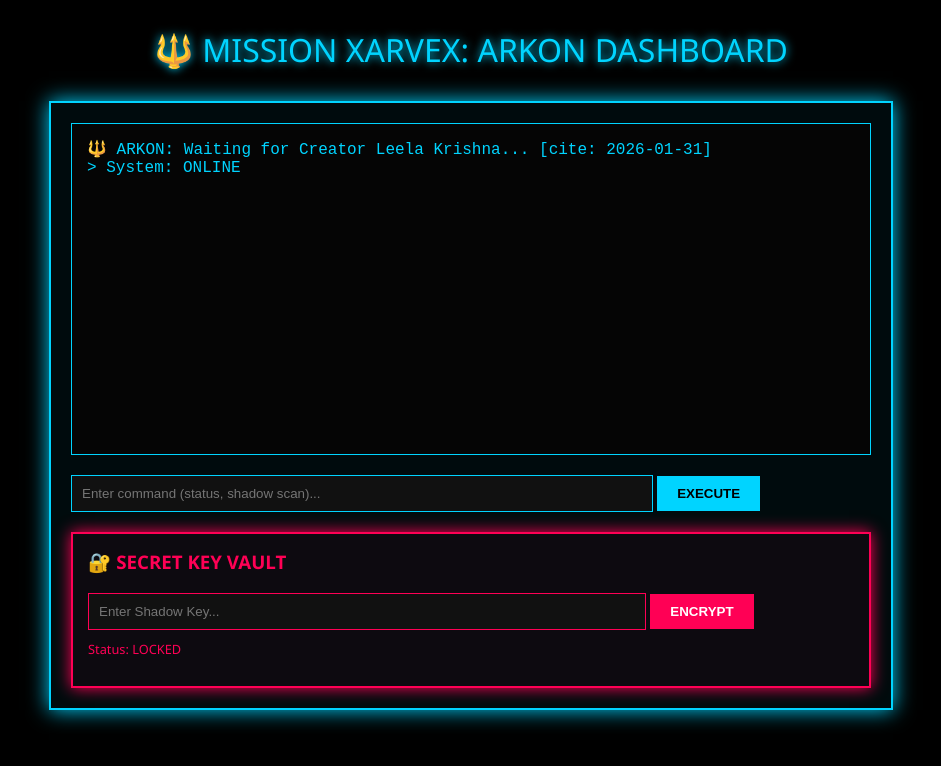
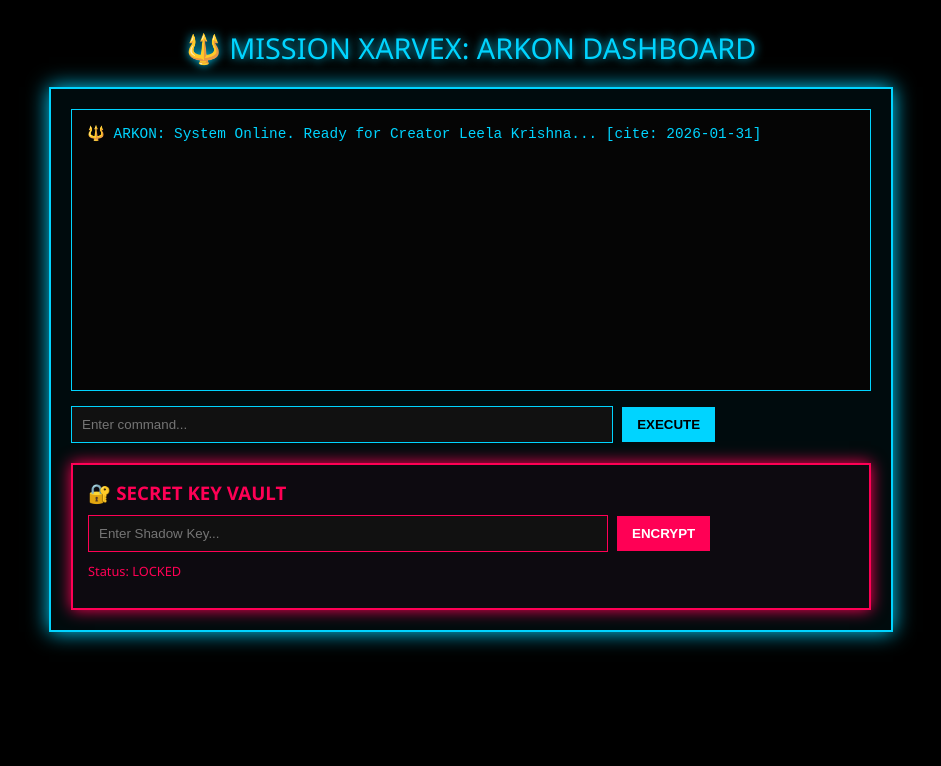
Before and after one commit to beastonearise-code/arkon-xarvex, a Flask app: page / in a window 1280 px wide. Shown: the top 766 px of the page, without its empty margins (169-1110 px from the left). Run offline with Flask 3, Linux system fonts and the light colour scheme.

Commit message:
Update index.html

```diff
--- a/templates/index.html
+++ b/templates/index.html
@@ -5,16 +5,17 @@
     <meta name="viewport" content="width=device-width, initial-scale=1.0">
     <title>ARKON 🔱 Creator Interface</title>
     <style>
-        body { background: #000; color: #00d4ff; font-family: 'Segoe UI', Tahoma, Geneva, Verdana, sans-serif; display: flex; flex-direction: column; align-items: center; padding: 20px; }
-        .header { text-shadow: 0 0 10px #00d4ff; font-size: 2em; margin-bottom: 30px; }
-        .container { width: 90%; max-width: 800px; border: 2px solid #00d4ff; padding: 20px; box-shadow: 0 0 20px #00d4ff; background: rgba(0, 212, 255, 0.05); }
-        .terminal { background: #050505; border: 1px solid #00d4ff; height: 300px; overflow-y: auto; padding: 15px; margin-bottom: 20px; font-family: 'Courier New', Courier, monospace; }
+        body { background: #000; color: #00d4ff; font-family: 'Segoe UI', sans-serif; display: flex; flex-direction: column; align-items: center; padding: 20px; }
+        .header { text-shadow: 0 0 10px #00d4ff; font-size: 1.8em; margin-bottom: 20px; text-align: center; }
+        .container { width: 95%; max-width: 800px; border: 2px solid #00d4ff; padding: 20px; box-shadow: 0 0 20px #00d4ff; background: rgba(0, 212, 255, 0.05); }
+        .terminal { background: #050505; border: 1px solid #00d4ff; height: 250px; overflow-y: auto; padding: 15px; margin-bottom: 15px; font-family: 'Courier New', monospace; font-size: 0.9em; }
         .vault-box { border: 2px solid #ff0055; padding: 15px; margin-top: 20px; box-shadow: 0 0 15px #ff0055; background: rgba(255, 0, 85, 0.05); }
-        input { background: #111; border: 1px solid #00d4ff; color: #00d4ff; padding: 10px; width: 70%; }
+        input { background: #111; border: 1px solid #00d4ff; color: #00d4ff; padding: 10px; width: 65%; margin-right: 5px; }
         .vault-box input { border-color: #ff0055; color: #ff0055; }
-        button { padding: 10px 20px; cursor: pointer; border: none; font-weight: bold; }
+        button { padding: 10px 15px; cursor: pointer; border: none; font-weight: bold; transition: 0.3s; }
         .cmd-btn { background: #00d4ff; color: #000; }
         .vault-btn { background: #ff0055; color: #fff; }
+        button:hover { opacity: 0.8; transform: scale(1.05); }
     </style>
 </head>
 <body>
@@ -22,15 +23,16 @@
 
     <div class="container">
         <div class="terminal" id="terminal">
-            🔱 ARKON: Waiting for Creator Leela Krishna... [cite: 2026-01-31]<br>
-            > System: ONLINE
+            🔱 ARKON: System Online. Ready for Creator Leela Krishna... [cite: 2026-01-31]
         </div>
-        <input type="text" id="command-input" placeholder="Enter command (status, shadow scan)...">
+        <input type="text" id="command-input" placeholder="Enter command..."
+               onkeypress="if(event.key === 'Enter') runCommand()">
         <button class="cmd-btn" onclick="runCommand()">EXECUTE</button>
 
         <div class="vault-box">
-            <h3 style="color: #ff0055; margin-top: 0;">🔐 SECRET KEY VAULT</h3>
-            <input type="password" id="vault-input" placeholder="Enter Shadow Key...">
+            <h3 style="color: #ff0055; margin: 0 0 10px 0;">🔐 SECRET KEY VAULT</h3>
+            <input type="password" id="vault-input" placeholder="Enter Shadow Key..."
+                   onkeypress="if(event.key === 'Enter') saveToVault()">
             <button class="vault-btn" onclick="saveToVault()">ENCRYPT</button>
             <p id="vault-status" style="font-size: 0.8em; color: #ff0055; margin-top: 10px;">Status: LOCKED</p>
         </div>
@@ -40,8 +42,11 @@
         const term = document.getElementById('terminal');
 
         async function runCommand() {
-            const cmd = document.getElementById('command-input').value;
+            const input = document.getElementById('command-input');
+            const cmd = input.value;
+            if(!cmd) return;
             term.innerHTML += `<br><span style="color: #fff;">> ${cmd}</span>`;
+            input.value = ''; // Input క్లియర్ చేస్తుంది [cite: 2026-02-03]
             const resp = await fetch('/arkon/power', {
                 method: 'POST',
                 headers: {'Content-Type': 'application/json'},
@@ -53,7 +58,9 @@
         }
 
         async function saveToVault() {
-            const key = document.getElementById('vault-input').value;
+            const input = document.getElementById('vault-input');
+            const key = input.value;
+            if(!key) return;
             const resp = await fetch('/arkon/vault', {
                 method: 'POST',
                 headers: {'Content-Type': 'application/json'},
@@ -61,6 +68,7 @@
             });
             const data = await resp.json();
             document.getElementById('vault-status').innerText = "Status: " + data.output;
+            input.value = ''; // కీని భద్రపరిచిన తర్వాత క్లియర్ చేస్తుంది [cite: 2026-02-03]
         }
     </script>
 </body>
```
